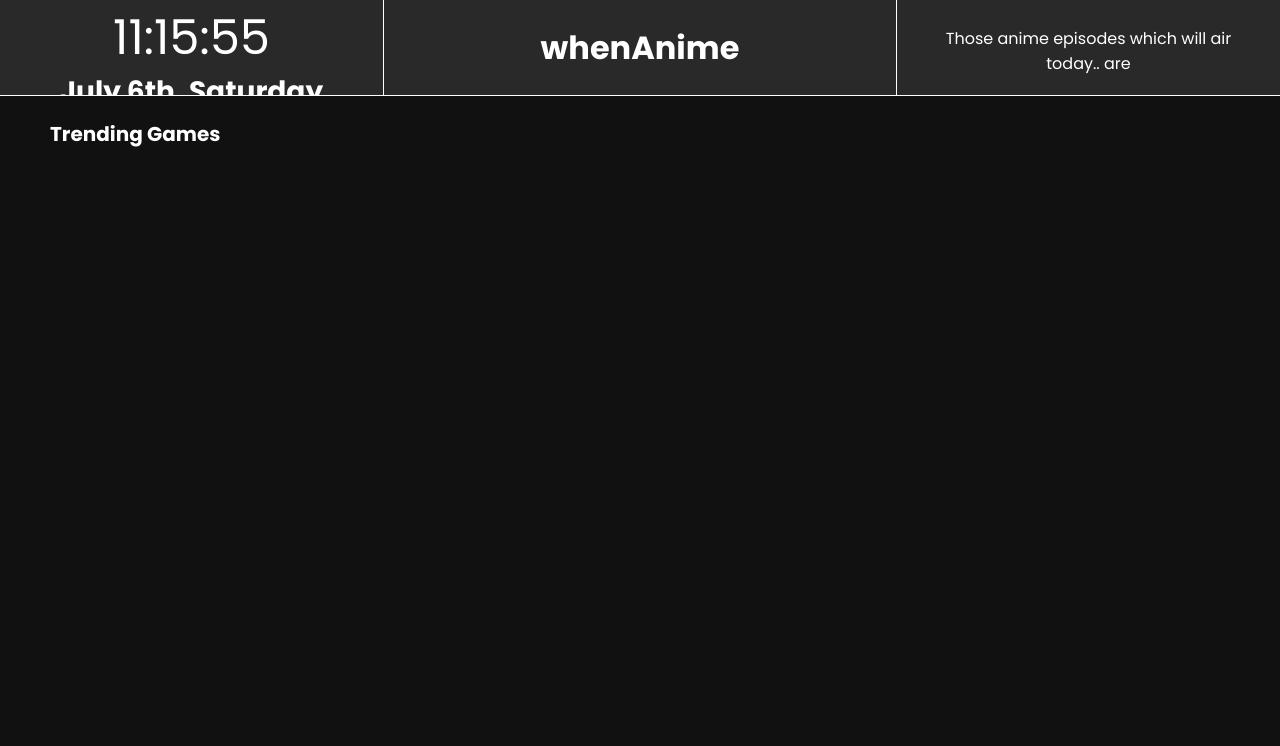
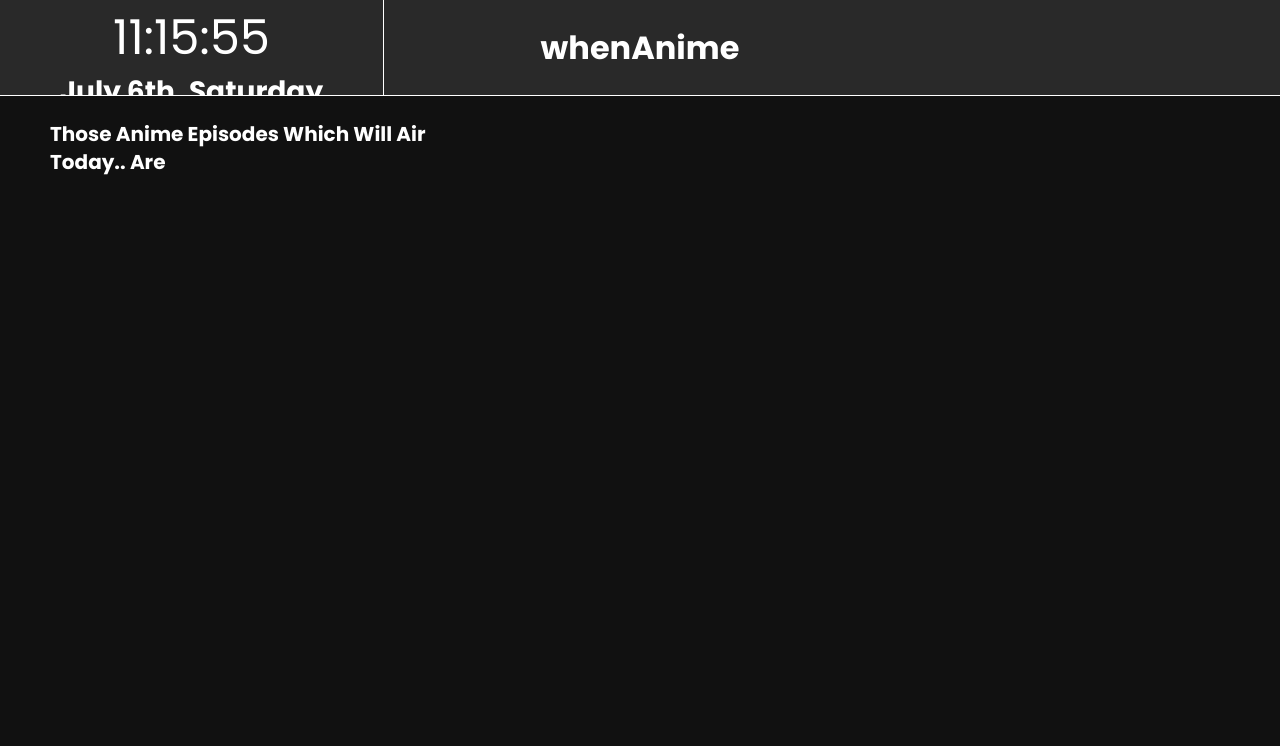
Before and after one commit to AnubhabMukherjee2003/whenAnime, a plain HTML site: page index.html in a window 1280 px wide. Shown: the top 746 px of the page. Drawn offline with Linux system fonts and the light colour scheme; no server answers.

Commit message:
new version

```diff
--- a/index.html
+++ b/index.html
@@ -23,12 +23,12 @@
             <h3 class="list"></h3>
         </div>
     </div>
-    <div class="myera">
+    <!-- <div class="myera">
         Those anime episodes which will air today.. are
-    </div>
+    </div> -->
     <!-- <div class="anime-list"></div> -->
     <section class="game-section">
-        <h2 class="line-title">trending games</h2>
+        <h2 class="line-title">Those anime episodes which will air today.. are</h2>
 
         <div class="owl-carousel custom-carousel owl-theme">
 
--- a/styles.css
+++ b/styles.css
@@ -17,6 +17,7 @@ body {
 header {
   background-color: rgb(41, 41, 41);
   position: fixed;
+  z-index: 99;
   top: 0;
   height: 12vh;
   width: 100%;
@@ -74,6 +75,7 @@ header {
   width: 30vw;
   max-height: 12vh;
   position: fixed;
+  z-index: 9999;
   left: 0;
   top: 0;
   display: flex;
@@ -117,6 +119,7 @@ header {
 .my {
   background-color: rgb(41,41,41);
   position: fixed;
+  z-index: 999999;
   bottom: 0;
   height: 7 vh;
   width: 100%;
```
